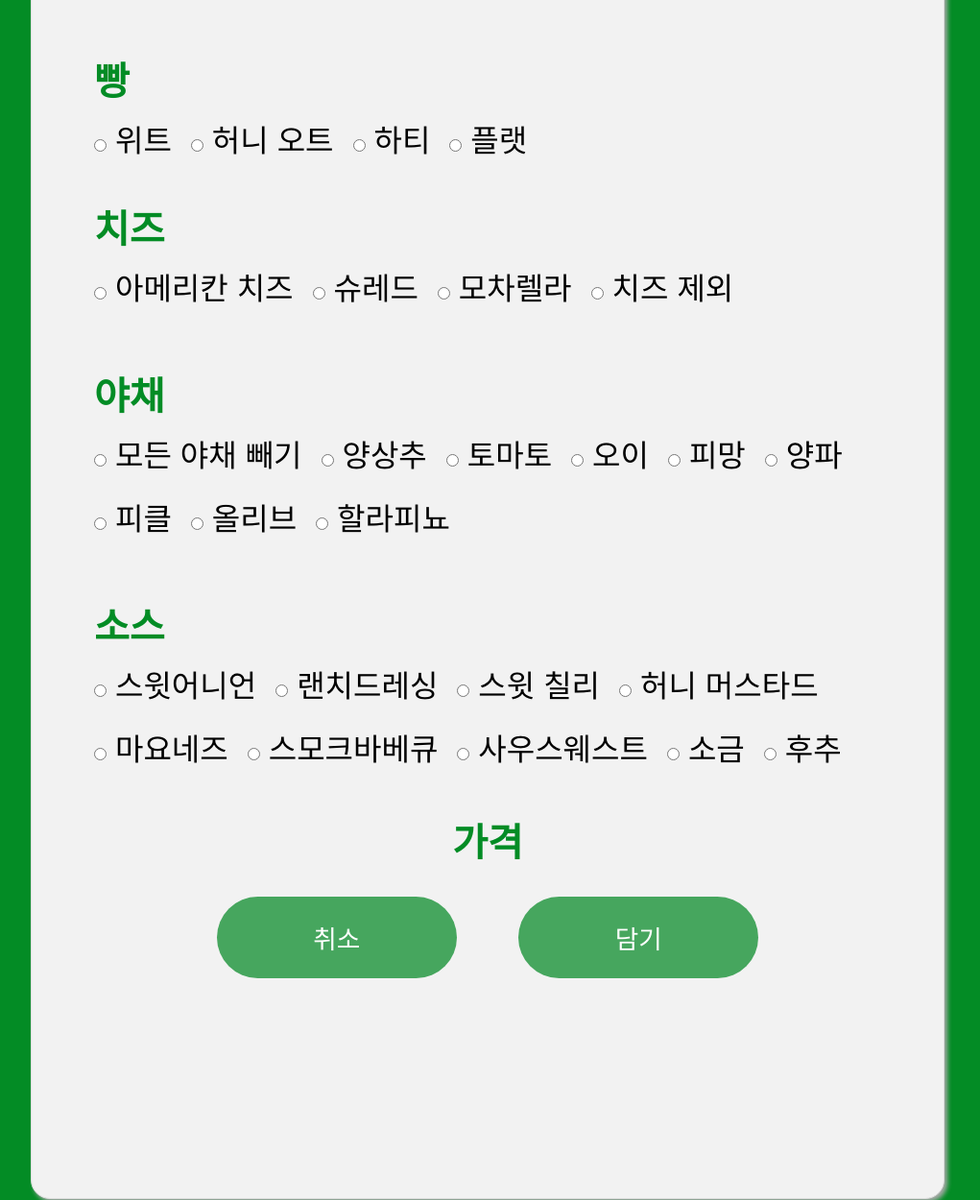
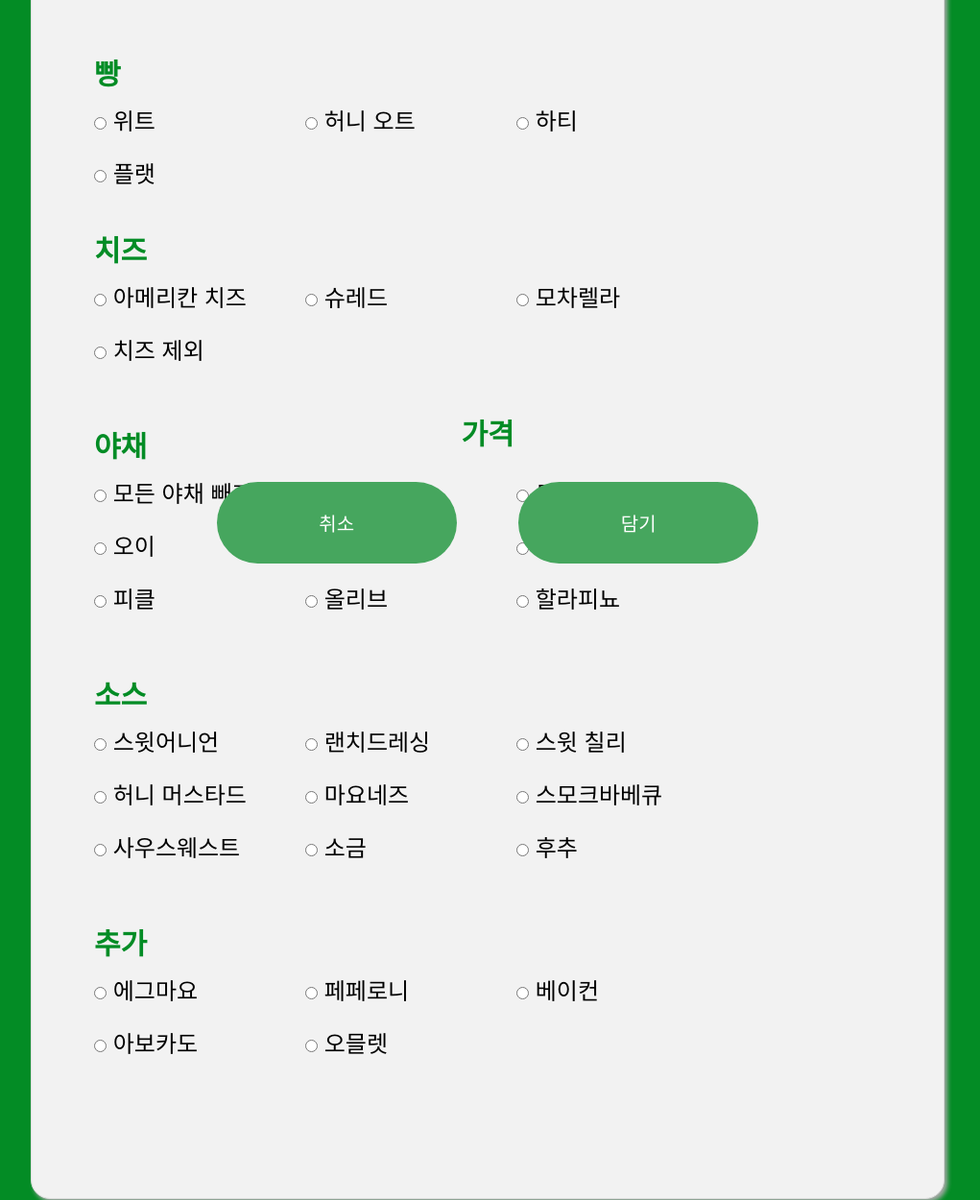
Before and after one commit to JuRyang/SERVERWAY, a plain HTML site: page Serverway/choice.html in a window 1280 px wide. Shown: the part 183-1433 px from the top of the page at 96% size, without its empty margins (132-1153 px from the left). Drawn offline with nearby package versions, Linux system fonts and the light colour scheme.

Commit message:
20.12.08

```diff
--- a/Serverway/choice.html
+++ b/Serverway/choice.html
@@ -73,12 +73,25 @@
                         <li><input type="radio" name="sauce" value="blackpepper"> 후추</li>
                     </ul>
                 </div>
+                <br>
+                <div id="addtype">
+                    <h4>추가</h4>
+                    <ul>
+                        <li><input type="radio" name="add" value="eggmayo"> 에그마요</li>
+                        <li><input type="radio" name="add" value="pepperoni"> 페페로니</li>
+                        <li><input type="radio" name="add" value="bacon"> 베이컨</li>
+                        <li><input type="radio" name="add" value="avocado"> 아보카도</li>
+                        <li><input type="radio" name="add" value="omelet"> 오믈렛</li>
+
+                    </ul>
+                </div>
 
             </div>
 
+        </div>
 
-
-        </div>
+        <div id="foot">
+            <footer>
                 <!--가격-->
                 <div id="totalprice">
                     가격
@@ -88,6 +101,8 @@
                 <div class="button">
                     <input type="button" value="취소" id="btn">
                     <input type="button" value="담기" id="btn">
+                </div>
+            </footer>
         </div>
 
 
--- a/Serverway/choice_default.css
+++ b/Serverway/choice_default.css
@@ -37,7 +37,7 @@ header {
 
 header > h2 {
     float: left;
-    font-size: 40pt;
+    font-size: 40px;
     margin:
 }
 
@@ -49,7 +49,7 @@ header > input[type=checkbox] {
 header > h4 {
     float: right;
     padding: 10px;
-    font-size: 24pt;
+    font-size: 24px;
 }
 
 
@@ -78,7 +78,7 @@ nav {
 #choice_wrap > #choice > #breadtype > h4 {
     margin-top: 50px;
     margin-left: 20px;
-    font-size: 30pt;
+    font-size: 30px;
     color: #038c25;
 }
 
@@ -88,9 +88,10 @@ nav {
 }
 
 #choice_wrap > #choice > #breadtype > ul > li {
+    width: 200px;
     float: left;
     list-style: none;
-    font-size: 24pt;
+    font-size: 24px;
     padding: 10px;
 }
 
@@ -102,7 +103,7 @@ nav {
 #choice_wrap > #choice > #cheesetype > h4 {
     margin-top: 30px;
     margin-left: 20px;
-    font-size: 30pt;
+    font-size: 30px;
     color: #038c25;
 }
 
@@ -112,9 +113,10 @@ nav {
 }
 
 #choice_wrap > #choice > #cheesetype > ul > li {
+     width: 200px;
     float: left;
     list-style: none;
-    font-size: 24pt;
+    font-size: 24px;
     padding: 10px;
 }
 
@@ -126,7 +128,7 @@ nav {
 #choice_wrap > #choice > #vegtype > h4 {
     margin-top: 30px;
     margin-left: 20px;
-    font-size: 30pt;
+    font-size: 30px;
     color: #038c25;
 }
 
@@ -136,9 +138,10 @@ nav {
 }
 
 #choice_wrap > #choice > #vegtype > ul > li {
+     width: 200px;
     float: left;
     list-style: none;
-    font-size: 24pt;
+    font-size: 24px;
     padding: 10px;
 }
 
@@ -150,7 +153,7 @@ nav {
 #choice_wrap > #choice > #saucetype > h4 {
     margin-top: 30px;
     margin-left: 20px;
-    font-size: 30pt;
+    font-size: 30px;
     color: #038c25;
 }
 
@@ -160,16 +163,53 @@ nav {
 }
 
 #choice_wrap > #choice > #saucetype > ul > li {
+     width: 200px;
     float: left;
     list-style: none;
-    font-size: 24pt;
+    font-size: 24px;
     padding: 10px;
 }
+
+/*addtype*/
+#choice_wrap > #choice > #addtype {
+    overflow: hidden;
+}
+
+#choice_wrap > #choice > #addtype > h4 {
+    margin-top: 30px;
+    margin-left: 20px;
+    font-size: 30px;
+    color: #038c25;
+}
+
+#choice_wrap > #choice > #addtype > ul {
+    padding-left: 10px;
+    list-style: none;
+}
+
+#choice_wrap > #choice > #addtype > ul > li {
+     width: 200px;
+    float: left;
+    list-style: none;
+    font-size: 24px;
+    padding: 10px;
+}
+
+/*footer*/
+footer{
+    text-align: center;
+    position: absolute;
+    bottom: 0;
+    width: 100%;
+    left: 0;
+}
+
+
 
 /*가격*/
 #totalprice{
     text-align: center;
-    font-size: 30pt;
+    font-size: 30px;
     color: #038c25;
     font-weight: bold;
 }
@@ -183,7 +223,7 @@ nav {
 
 .button>#btn{
     margin: 30px;
-    font-size: 20pt;
+    font-size: 20px;
     width: 250px;
     height: 85px;
     border: 0;
```
Lines whose indentation alone changed are shown as unchanged.
